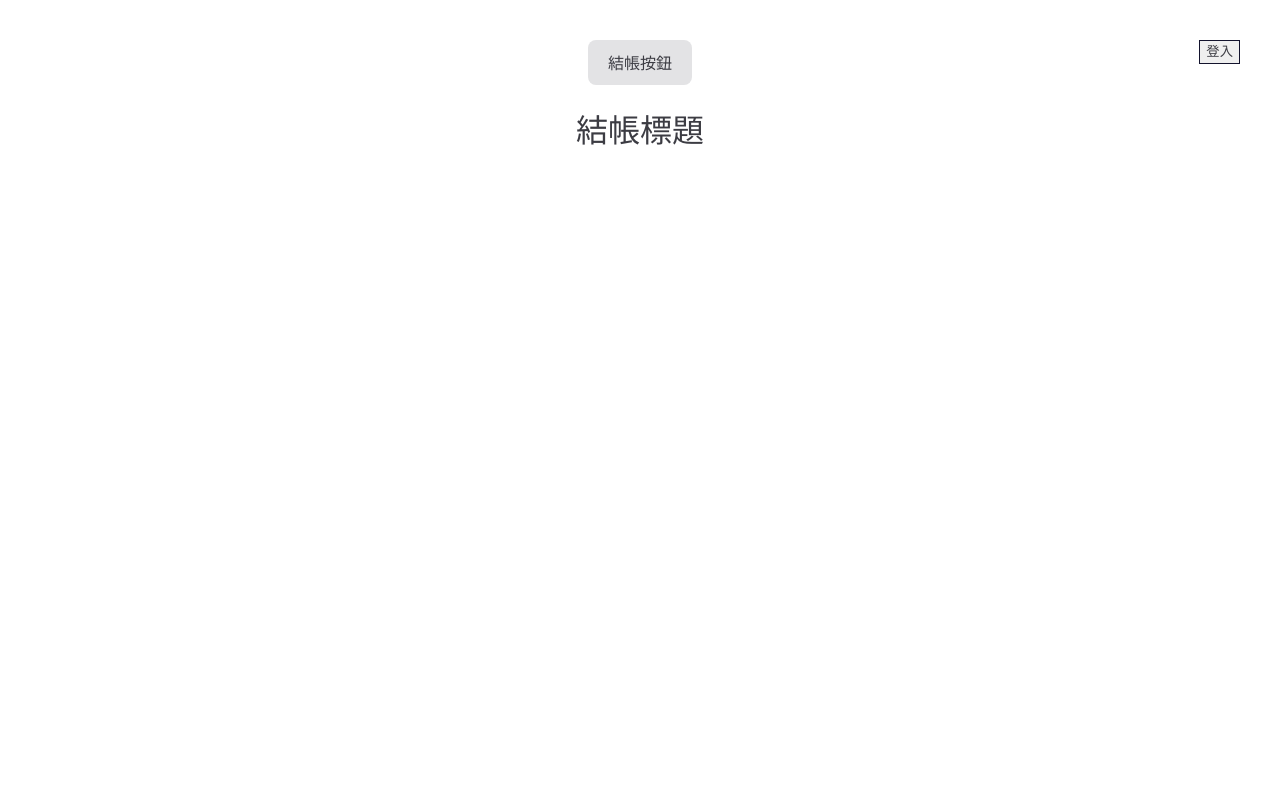
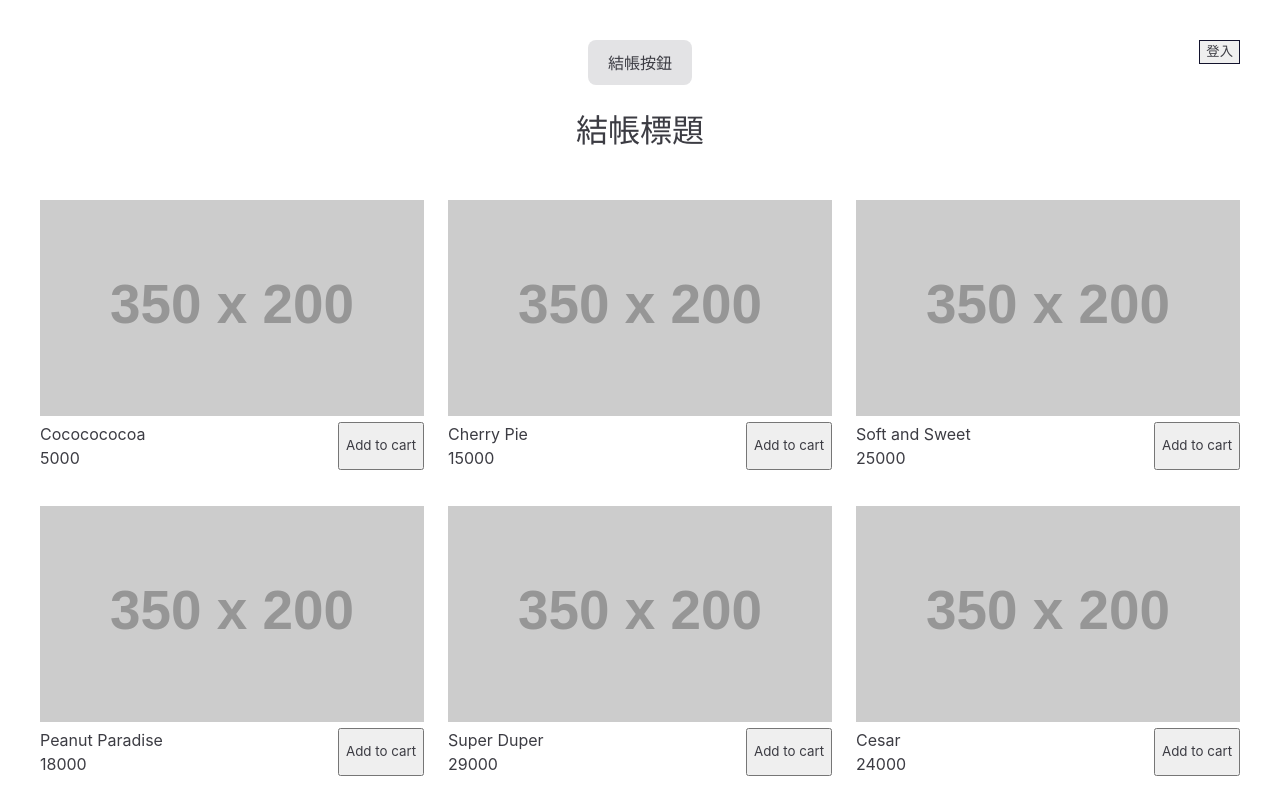
Before and after one commit to lctech-jeff/vite-vue-ce, a Vue app: page / in a window 1280 px wide. Shown: the top 800 px of the page. Built offline with nearby package versions, Linux system fonts and the light colour scheme.

Commit message:
update checkout flow

```diff
--- a/src/App.vue
+++ b/src/App.vue
@@ -3,6 +3,7 @@
 <script setup lang="ts">
 import CheckoutBtn from '@/components/CheckoutBtn/Entry.ce.vue'
 import CheckoutPanel from '@/components/CheckoutPanel/Entry.ce.vue'
+import ProductList from '@/components/ProductList/Entry.ce.vue'
 import { useUserStorage } from '@/services/storageAdapter'
 
 const userStorage = useUserStorage()
@@ -28,6 +29,9 @@ const logout = async () => {
 <template>
   <CheckoutBtn />
   <CheckoutPanel />
+  <div class="product-list-wrapper">
+    <ProductList />
+  </div>
 
   <div>
     <button v-if="user?.id" type="button" class="btn-login" @click="logout">嗨！{{ user.name }}</button>
@@ -35,7 +39,7 @@ const logout = async () => {
   </div>
 </template>
 
-<style>
+<style scoped>
 .btn-login {
   border: 1px solid rgb(19, 19, 45);
   position: fixed;
@@ -43,4 +47,7 @@ const logout = async () => {
   top: 5vh;
   cursor: pointer;
 }
+.product-list-wrapper {
+  margin: 24px 0;
+}
 </style>
--- a/src/application/orderProducts.ts
+++ b/src/application/orderProducts.ts
@@ -13,7 +13,7 @@ export function useOrderProducts() {
   const cartStorage = useCartStorage()
 
   async function orderProducts(user?: User, cart?: Cart) {
-    if (!user || !cart) return
+    if (!user || !cart || !cart.products.length) return
     const order = createOrder(user, cart)
     const paid = await payment.tryPay(order.total)
     if (!paid) return notifier.notify('付款失敗囉 🤷')
--- a/src/application/ports.ts
+++ b/src/application/ports.ts
@@ -1,6 +1,7 @@
 import { Cart } from '@/domain/cart'
 import { Order } from '@/domain/order'
 import { User, UserName } from '@/domain/user'
+import { Product } from '@/domain/product'
 
 export interface UserStorageService {
   user?: User
@@ -19,6 +20,11 @@ export interface OrdersStorageService {
   updateOrders(orders: Order[]): void
 }
 
+export interface ProductStorageService {
+  cookies: Product[]
+  updateCookies(cookies: Product[]): void
+}
+
 export interface AuthenticationService {
   auth(name: UserName, email: Email): Promise<User>
 }
--- a/src/components/CheckoutPanel/index.vue
+++ b/src/components/CheckoutPanel/index.vue
@@ -1,8 +1,27 @@
 <script setup lang="ts">
+import { useOrdersStorage } from '@/services/storageAdapter'
+
 defineProps<{ title: string }>()
+
+const ordersStorage = useOrdersStorage()
 </script>
 <template>
   <div>
     <h1>{{ title }}</h1>
+    <div class="order-list">
+      <div class="order-item" v-for="item in ordersStorage.orders" :key="item.created">
+        <div>{{ new Date(item.created).toLocaleString() }}</div>
+        <div>{{ item.cart.products.map(v => v.title).join() }}</div>
+      </div>
+    </div>
   </div>
 </template>
+<style scoped>
+.order-list {
+  display: grid;
+  gap: 24px;
+  .order-item {
+    text-align: start;
+  }
+}
+</style>
--- /dev/null
+++ b/src/components/ProductList/Card.vue
@@ -0,0 +1,44 @@
+<script setup lang="ts">
+import type { Product } from '@/domain/product'
+import { useAddToCart } from '@/application/addToCart'
+import { useUserStore } from '@/services/store'
+
+defineProps<{ product: Product }>()
+
+const userStore = useUserStore()
+
+const { addToCart } = useAddToCart()
+</script>
+<template>
+  <div class="product-card">
+    <div class="product-card__image">
+      <img :src="`https://fakeimg.pl/350x200/?text=${product.title}`" />
+    </div>
+    <div class="product-card__footer">
+      <div class="product-card__footer__detail">
+        <div>{{ product.title }}</div>
+        <div>{{ product.price }}</div>
+      </div>
+      <button type="button" @click="addToCart(userStore.user, product)">Add to cart</button>
+    </div>
+  </div>
+</template>
+<style scoped>
+.product-card {
+  .product-card__image {
+    width: 100%;
+    > img {
+      width: 100%;
+      aspect-ratio: 16/9;
+      object-fit: cover;
+    }
+  }
+  .product-card__footer {
+    display: flex;
+    justify-content: space-between;
+    .product-card__footer__detail {
+      text-align: start;
+    }
+  }
+}
+</style>
--- /dev/null
+++ b/src/components/ProductList/Entry.ce.vue
@@ -0,0 +1,14 @@
+<script setup lang="ts">
+import ProductList from '@/components/ProductList/index.vue'
+import '@/assets/index.css'
+
+const isPROD = ref(import.meta.env.PROD)
+</script>
+
+<template>
+  <!-- 在 build 之後，將打包後的 style.css 引入 shadow dom。
+  裡面包含了子組件的 style 和這個檔案引入的 assets/index.css -->
+  <link v-if="isPROD" href="/dist/style.css" rel="stylesheet" />
+
+  <ProductList />
+</template>
--- /dev/null
+++ b/src/components/ProductList/index.vue
@@ -0,0 +1,19 @@
+<script setup lang="ts">
+import Card from '@/components/ProductList/Card.vue'
+import { useProductStore } from '@/services/store'
+
+const productStore = useProductStore()
+</script>
+<template>
+  <div class="product-list">
+    <Card v-for="item in productStore.cookies" :key="item.id" :product="item" />
+  </div>
+</template>
+<style scoped>
+.product-list {
+  display: grid;
+  grid-template-columns: repeat(3, 1fr);
+  column-gap: 24px;
+  row-gap: 36px;
+}
+</style>
--- a/src/main.ce.ts
+++ b/src/main.ce.ts
@@ -3,13 +3,16 @@ import { createPinia, setActivePinia } from 'pinia'
 
 import CheckoutBtn from '@/components/CheckoutBtn/Entry.ce.vue'
 import CheckoutPanel from '@/components/CheckoutPanel/Entry.ce.vue'
+import ProductList from '@/components/ProductList/Entry.ce.vue'
 
 setActivePinia(createPinia())
 
 export const JCheckoutBtn = defineCustomElement(CheckoutBtn)
 export const JCheckoutPanel = defineCustomElement(CheckoutPanel)
+export const JProductList = defineCustomElement(ProductList)
 
 export const register = (tagPrefix = 'j') => {
   customElements.define(`${tagPrefix}-checkout-btn`, JCheckoutBtn)
   customElements.define(`${tagPrefix}-checkout-panel`, JCheckoutPanel)
+  customElements.define(`${tagPrefix}-product-list`, JProductList)
 }
--- a/src/services/storageAdapter.ts
+++ b/src/services/storageAdapter.ts
@@ -1,5 +1,10 @@
-import { CartStorageService, OrdersStorageService, UserStorageService } from '@/application/ports'
-import { useUserStore, useCartStore, useOrderStore } from '@/services/store'
+import {
+  UserStorageService,
+  CartStorageService,
+  OrdersStorageService,
+  ProductStorageService,
+} from '@/application/ports'
+import { useUserStore, useCartStore, useOrderStore, useProductStore } from '@/services/store'
 
 export function useUserStorage(): UserStorageService {
   return useUserStore()
@@ -12,3 +17,7 @@ export function useCartStorage(): CartStorageService {
 export function useOrdersStorage(): OrdersStorageService {
   return useOrderStore()
 }
+
+export function useProductStorage(): ProductStorageService {
+  return useProductStore()
+}
--- a/src/services/store.ts
+++ b/src/services/store.ts
@@ -3,6 +3,7 @@ import { cookies } from '@/services/fakeData'
 import type { User } from '@/domain/user'
 import type { Order } from '@/domain/order'
 import type { Cart } from '@/domain/cart'
+import type { Product } from '@/domain/product'
 
 const userEmpty: User = {
   id: '',
@@ -31,7 +32,6 @@ export const useUserStore = defineStore('user', () => {
 
   return {
     user,
-    cookies,
     updateUser,
     clearUser: () => updateUser({ ...userEmpty }),
   }
@@ -54,7 +54,6 @@ export const useCartStore = defineStore('cart', () => {
 
   return {
     cart,
-    cookies,
     updateCart,
     emptyCart: () => updateCart({ products: [] }),
   }
@@ -75,8 +74,16 @@ export const useOrderStore = defineStore('order', () => {
   )
 
   return {
-    cookies,
     orders,
     updateOrders,
   }
 })
+
+export const useProductStore = defineStore('product', () => {
+  const cookiesList = ref([...cookies])
+  const updateCookies = (cookies: Product[]) => (cookiesList.value = [...cookies])
+  return {
+    cookies,
+    updateCookies,
+  }
+})
```
Also changed, not shown: demo/index.html (+81 -2 lines), src/services/authAdapter.ts (renamed from src/services/authAdapther.ts).
